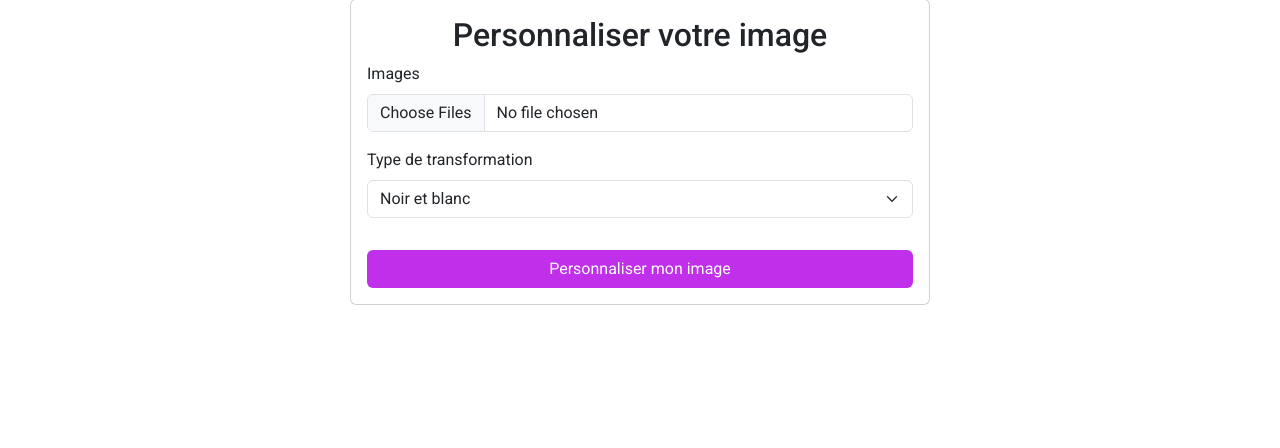
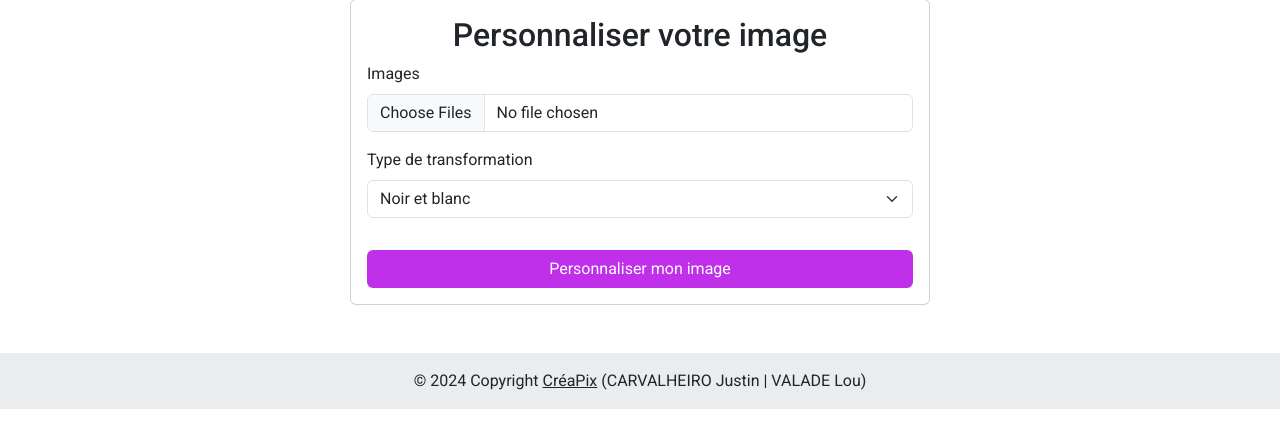
Before and after one commit to Caydo163/creapix, a Django app: page /upload/ in a window 1280 px wide. Shown: the part 125-573 px from the top of the page. Run offline with Django 5.2, Linux system fonts and the light colour scheme.

Commit message:
💄footer

```diff
--- /dev/null
+++ b/creapix/app/templates/app/footer.html
@@ -0,0 +1,7 @@
+<footer class="text-center bg-body-tertiary">
+    <div class="text-center p-3" style="background-color: rgba(0, 0, 0, 0.05);">
+        © 2024 Copyright
+        <a class="text-body" href="https://codefirst.iut.uca.fr/git/lou.valade/creapix">CréaPix</a>
+        (CARVALHEIRO Justin | VALADE Lou)
+    </div>
+</footer>
--- a/creapix/templates/base.html
+++ b/creapix/templates/base.html
@@ -21,6 +21,8 @@
     {% block content %}
 
     {% endblock %}
+
+    {% include 'app/footer.html' %}
       <script src="https://cdn.jsdelivr.net/npm/bootstrap@5.3.2/dist/js/bootstrap.bundle.min.js" integrity="sha384-C6RzsynM9kWDrMNeT87bh95OGNyZPhcTNXj1NW7RuBCsyN/o0jlpcV8Qyq46cDfL" crossorigin="anonymous"></script>
     </body>
 </html>
```
